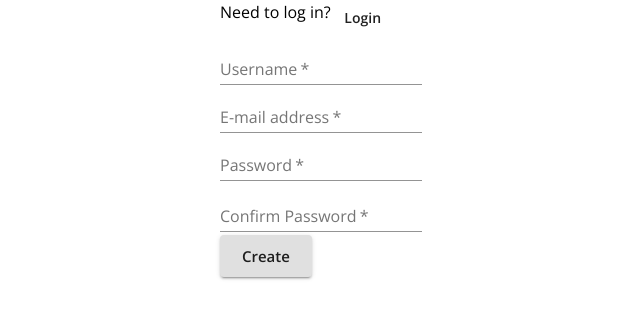
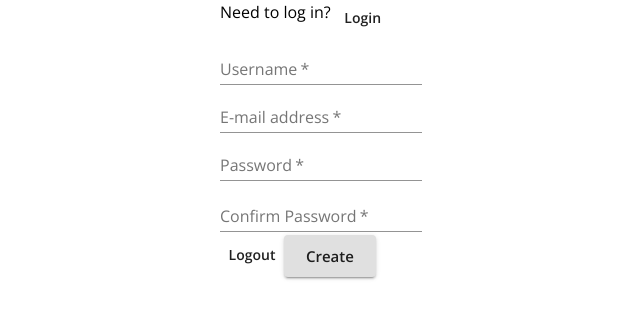
Before and after one commit to ruturajgole/Assessment-Chat-Application-, a React (Create React App) app in the folder client/: page / in a window 1280 px wide. Shown: the top 318 px of the page, without its empty margins (319-959 px from the left). Built offline with nearby package versions, Linux system fonts and the light colour scheme; no server answers.

Commit message:
Fix expectation of a logout button

```diff
--- a/client/src/Signup.js
+++ b/client/src/Signup.js
@@ -98,6 +98,7 @@ const Signup = ({ user, register }) => {
                 </FormHelperText>
               </FormControl>
             </Grid>
+            <Button hidden>Logout</Button>
             <Button type="submit" variant="contained" size="large">
               Create
             </Button>
```
